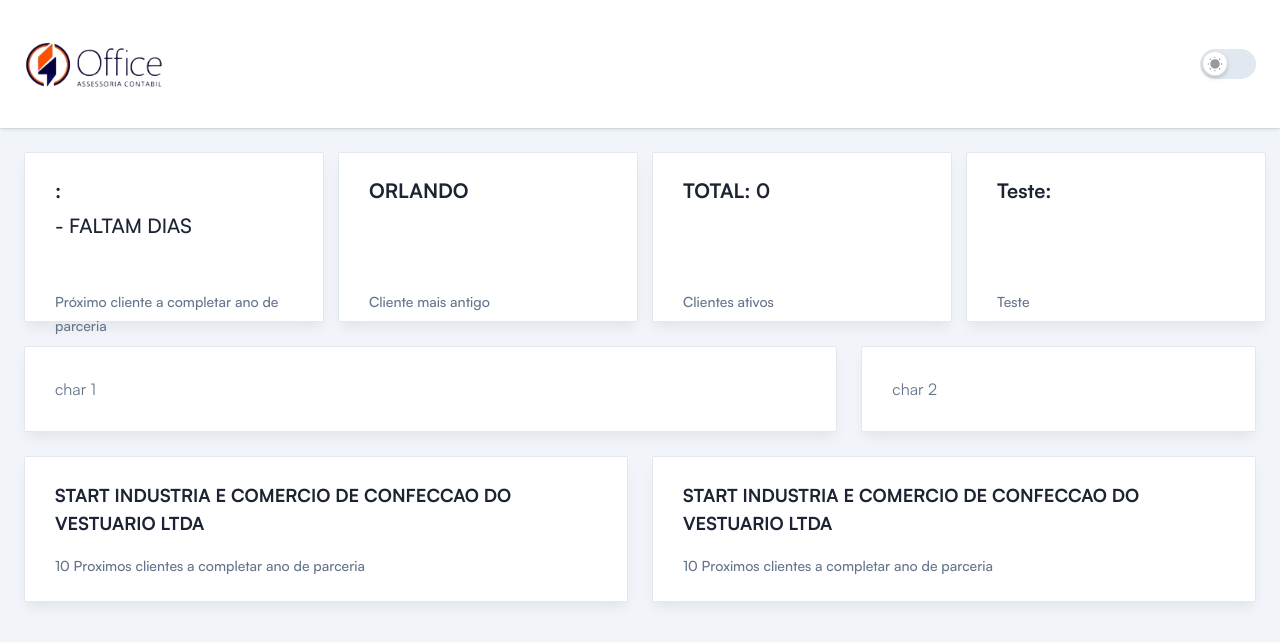
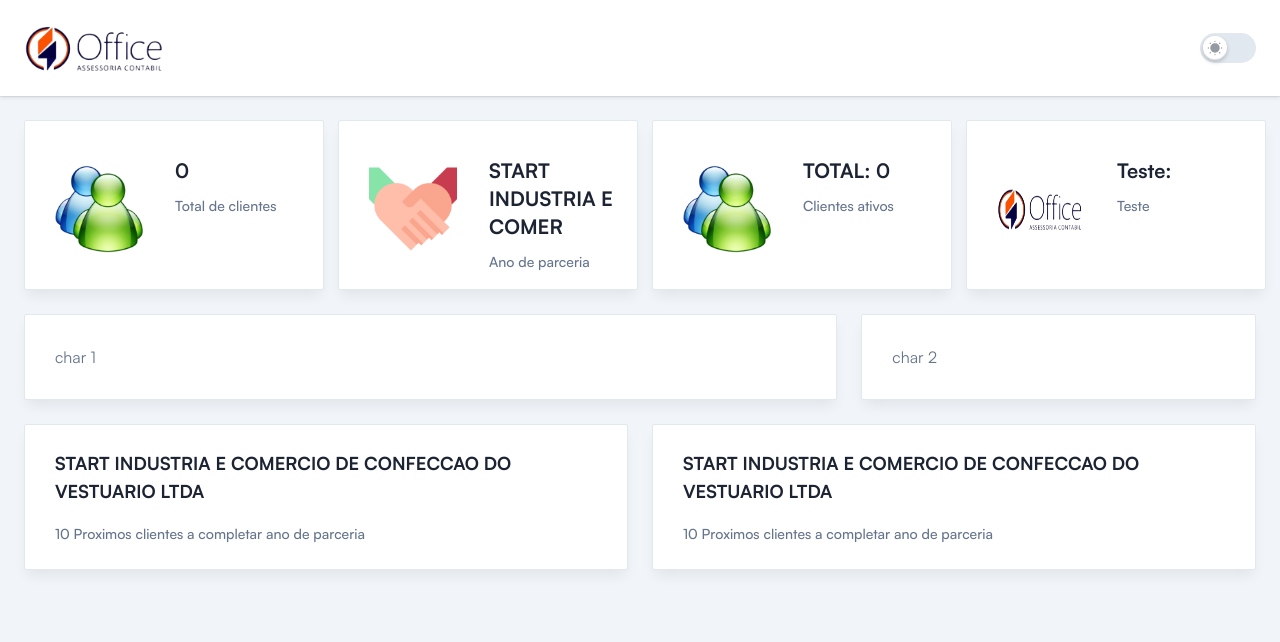
Before and after one commit to lucasdev-ia/eKontroll-React, a React (Vite) app: page / in a window 1280 px wide. Shown: the top 642 px of the page. Built offline with nearby package versions, Linux system fonts and the light colour scheme; no server answers.

Commit message:
Primeira atualização

```diff
--- a/src/components/Card.tsx
+++ b/src/components/Card.tsx
@@ -1,28 +1,33 @@
 import React /* ReactNode */ from "react";
 import "../css/Card.css";
-
+import Cardimg from "../images/cliente.png";/*IMAGEM*/
 interface CardDataStatsProps {
   title: string;
-  value: number;
-  dataCadastro: string;
+  value: number | string;
+  dataCadastro: string | null;
+  Cardimg: string;
 }
 
-const Card: React.FC<CardDataStatsProps> = ({ title, value, dataCadastro }) => {
+const Card: React.FC<CardDataStatsProps> = ({ title, value, dataCadastro,Cardimg }) => {
   return (
     <div className="h-cardnew w-cardnew rounded-sm border border-stroke bg-white px-7.5 py-6 shadow-default dark:border-strokedark dark:bg-boxdark">
       <div className="flex items-end justify-between">
+      <img className="h-22 w-22" src={Cardimg}/>
         <div>
-          <div className="h-24">
-            <h4 className="text-xl font-semibold text-black dark:text-white">
+
+          <div className="h-24 w-40">
+            <h4 className="text-xl	font-semibold text-black dark:text-white ml-8 mt-3">
               {value}
+
             </h4>
+            <div className="mt-2 ml-8 w-30 h-18">
+            <span className="text-sm font-medium">{title}</span>
+          </div>
             <h5 className="mt-2 text-title-sm font-medium text-black dark:text-white">
               {dataCadastro}
-            </h5>
+              </h5>
           </div>
-          <div className="mt-4">
-            <span className="text-sm font-medium">{title}</span>
-          </div>
+
         </div>
       </div>
     </div>
--- /dev/null
+++ b/src/components/GreenCircle.tsx
@@ -0,0 +1,11 @@
+import React from 'react';
+
+const BolinhaPiscando = () => {
+  return (
+    <div className="flex justify-center items-center h-screen">
+      <div className="w-4 h-4 bg-green-500 rounded-full animate-piscar"></div>
+    </div>
+  );
+};
+
+export default BolinhaPiscando;
--- a/src/components/Header.tsx
+++ b/src/components/Header.tsx
@@ -6,7 +6,7 @@ import logo_dark from "../images/logo_dark.png";
 const Header = () => {
   return (
     <header className="sticky top-0 z-999 flex w-full bg-white drop-shadow-1 dark:bg-boxdark dark:drop-shadow-none">
-      <div className="flex flex-grow items-center justify-between px-4 py-4 shadow-2 md:px-6 2xl:px-11">
+      <div className="flex flex-grow items-center justify-between px-4 py-0 shadow-2 md:px-6 2xl:px-11">
         <div className="header-logo dark:hidden">
           <img src={logo_padrao} className="h-24 w-36" />
         </div>
--- a/src/css/style.css
+++ b/src/css/style.css
@@ -215,3 +215,15 @@ span.flatpickr-weekday,
 [x-cloak] {
   display: none !important;
 }
+@keyframes piscar {
+  0%, 100% {
+    opacity: 1;
+  }
+  50% {
+    opacity: 0.5;
+  }
+}
+
+.animate-piscar {
+  animation: piscar 3s infinite;
+}
--- a/src/pages/Dashboard.tsx
+++ b/src/pages/Dashboard.tsx
@@ -6,6 +6,12 @@ import Card from "../components/Card.js";
 import Card4_5 from "../components/Card4-5.js";
 import DefaultLayout from "../layout/DefautLayout.js";
 import { compareAsc, differenceInDays, format, parse } from "date-fns";
+/*IMAGENS*/
+import ImgCliente from "../images/cliente.png";
+import logopadrao from "../images/logo_padrao.png";
+import ImgFidelidade from "../images/fidelidade.png";
+import BolinhaPiscando from "../components/GreenCircle.js";
+
 // import * as XLSX from "xlsx";
 
 const Dashboard: React.FC = () => {
@@ -96,15 +102,18 @@ const Dashboard: React.FC = () => {
 
   return (
     <DefaultLayout>
-      <div className="grid grid-cols-2 gap-4 md:grid-cols-4 md:gap-6 xl:grid-cols-4 2xl:gap-7.5">
+      <div className="grid grid-cols-2 gap-4 md:grid-cols-2 md:gap-6 xl:grid-cols-4 2xl:gap-7.5">
+
+        <Card value={resultados.length} title="Total de clientes" Cardimg = {ImgCliente} dataCadastro=""/>
         <Card
-          value={": "}
+          value={"START INDUSTRIA E COMER"}
           dataCadastro={" - FALTAM " + " DIAS"}
-          title="Próximo cliente a completar ano de parceria"
+          title="Ano de parceria"
+          Cardimg = {ImgFidelidade}
         />
-        <Card value="ORLANDO" title="Cliente mais antigo" />
-        <Card value={"TOTAL: " + resultados.length} title="Clientes ativos" />
-        <Card value="Teste:" title="Teste"/>
+
+        <Card value={"TOTAL: " + resultados.length} title="Clientes ativos" Cardimg = {ImgCliente} dataCadastro=""/>
+        <Card value="Teste:" title="Teste" Cardimg = {logopadrao} dataCadastro=""/>
       </div>
       <div className="mt-4 grid grid-cols-12 gap-4 md:mt-6 md:gap-6 2xl:mt-7.5 2xl:gap-7.5">
         <div className="col-span-12 rounded-sm border border-stroke bg-white px-5 pb-5 pt-7.5 shadow-default dark:border-strokedark dark:bg-boxdark sm:px-7.5 xl:col-span-8">
```
Also changed, not shown: src/images/cliente.png (added), src/images/fidelidade.png (added).
